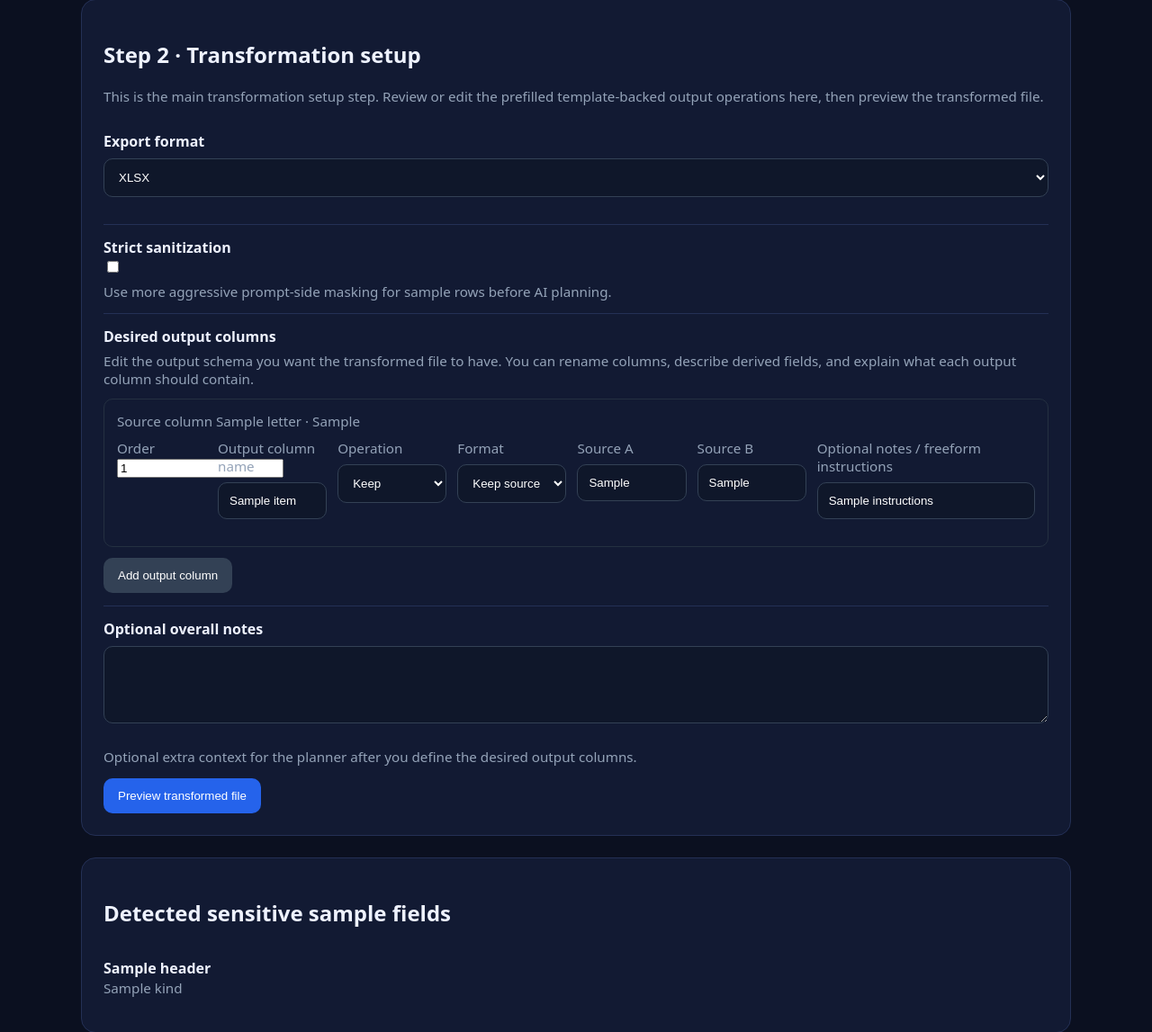
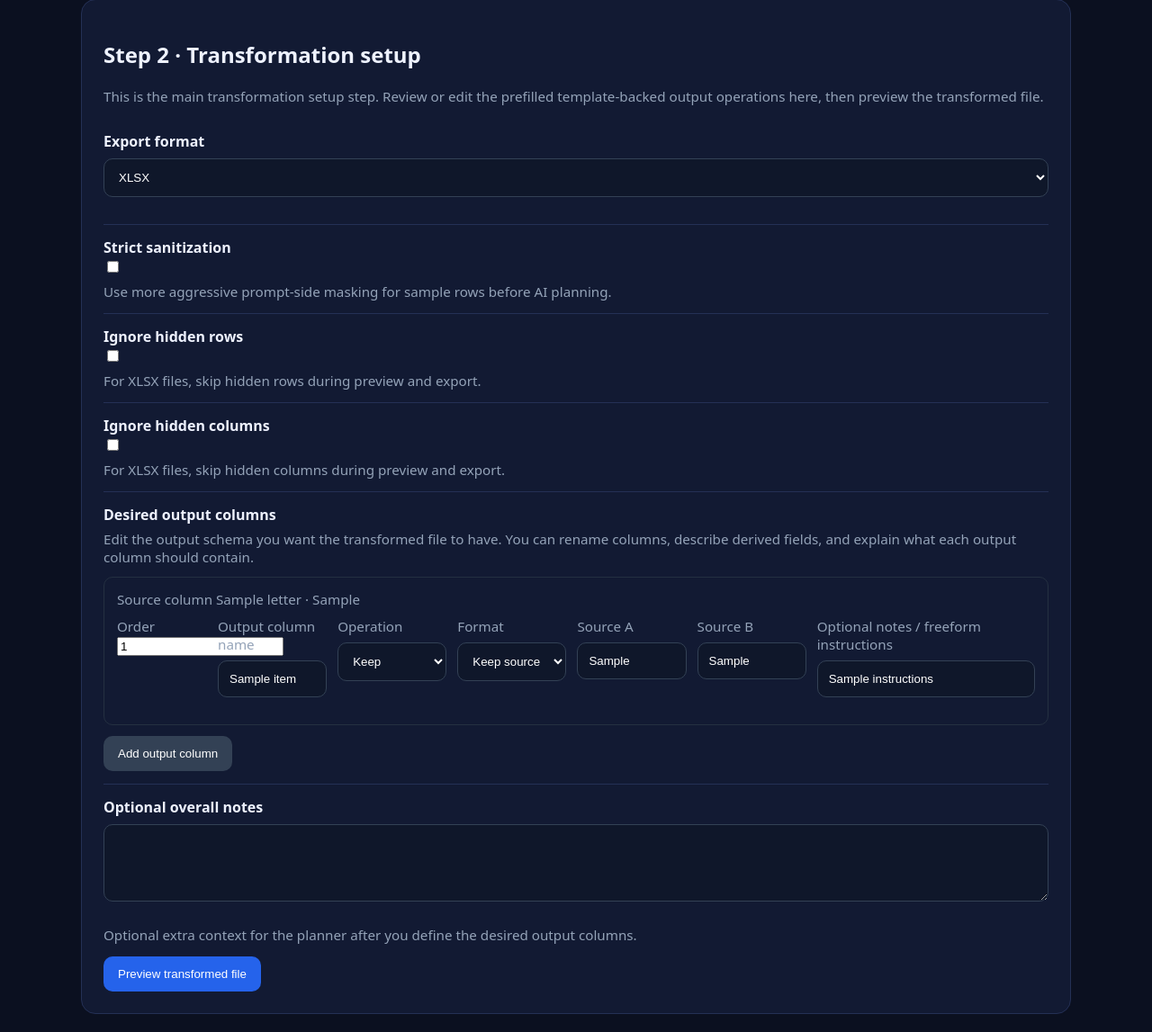
Before and after one commit to normandmickey/docstore-rag, a Django app: template templates/dashboard/spreadsheet_transformer.html in a window 1280 px wide. Shown: the part 2249-3396 px from the top of the page at 90% size. Run offline with Django 5.2, Linux system fonts and the light colour scheme; tables that the repository leaves empty hold one stand-in row (values such as "Sample post"); the template is opened without the code that fills it: values that come from a table or form of the project are taken from there, most other values are stand-ins (such as "Sample title", 1, 10 or a date in 2020); data that the repository does not hold is empty; parts of the project's set-up code (start-up, migrations or seed data) failed here and were passed over.

Commit message:
Add hidden row and column spreadsheet options

```diff
--- a/reports/models.py
+++ b/reports/models.py
@@ -26,6 +26,8 @@ class SpreadsheetTransformTemplate(models.Model):
     transform_request = models.TextField(blank=True, default='')
     export_format = models.CharField(max_length=10, choices=SpreadsheetTransformJob.EXPORT_CHOICES if 'SpreadsheetTransformJob' in globals() else [('xlsx', 'XLSX'), ('csv', 'CSV')], default='xlsx')
     strict_sanitization = models.BooleanField(default=False)
+    ignore_hidden_rows = models.BooleanField(default=False)
+    ignore_hidden_columns = models.BooleanField(default=False)
     created_at = models.DateTimeField(auto_now_add=True)
     updated_at = models.DateTimeField(auto_now=True)
 
@@ -66,6 +68,8 @@ class SpreadsheetTransformJob(models.Model):
     source_name = models.CharField(max_length=255, blank=True, default='')
     transform_request = models.TextField(blank=True, default='')
     strict_sanitization = models.BooleanField(default=False)
+    ignore_hidden_rows = models.BooleanField(default=False)
+    ignore_hidden_columns = models.BooleanField(default=False)
     plan_json = models.JSONField(default=dict, blank=True)
     headers_json = models.JSONField(default=list, blank=True)
     rows_json = models.JSONField(default=list, blank=True)
--- a/reports/views.py
+++ b/reports/views.py
@@ -39,6 +39,8 @@ class SpreadsheetTransformForm(forms.Form):
     transform_request = forms.CharField(required=False, label='Optional overall notes', widget=forms.Textarea(attrs={'rows': 4}), help_text='Optional extra context for the planner after you define the desired output columns.')
     export_format = forms.ChoiceField(required=False, choices=[('xlsx', 'XLSX'), ('csv', 'CSV')], initial='xlsx')
     strict_sanitization = forms.BooleanField(required=False, initial=False, help_text='Use more aggressive prompt-side masking for sample rows before AI planning.')
+    ignore_hidden_rows = forms.BooleanField(required=False, initial=False, help_text='For XLSX files, skip hidden rows during preview and export.')
+    ignore_hidden_columns = forms.BooleanField(required=False, initial=False, help_text='For XLSX files, skip hidden columns during preview and export.')
     has_prepared_file = forms.BooleanField(required=False, widget=forms.HiddenInput())
 
 
@@ -194,6 +196,8 @@ def spreadsheet_transformer(request):
             'transform_request': session_result.get('transform_request', ''),
             'export_format': session_result.get('export_format', 'xlsx'),
             'strict_sanitization': session_result.get('strict_sanitization', False),
+            'ignore_hidden_rows': session_result.get('ignore_hidden_rows', False),
+            'ignore_hidden_columns': session_result.get('ignore_hidden_columns', False),
             'has_prepared_file': True,
         })
         base['spreadsheet_transform_plan'] = session_result.get('plan')
@@ -243,6 +247,8 @@ def spreadsheet_transformer(request):
                         'rows': existing_result.get('rows', []),
                         'export_format': template.export_format or 'xlsx',
                         'strict_sanitization': bool(template.strict_sanitization),
+                        'ignore_hidden_rows': bool(template.ignore_hidden_rows),
+                        'ignore_hidden_columns': bool(template.ignore_hidden_columns),
                         'transform_request': template.transform_request or '',
                         'column_plan': template.column_plan_json or [],
                         'output_plan': template.output_plan_json or [],
@@ -294,6 +300,8 @@ def spreadsheet_transformer(request):
                         'rows': [],
                         'export_format': form.cleaned_data.get('export_format') or existing_result.get('export_format') or 'xlsx',
                         'strict_sanitization': form.cleaned_data.get('strict_sanitization') or existing_result.get('strict_sanitization') or False,
+                        'ignore_hidden_rows': bool(form.cleaned_data.get('ignore_hidden_rows') or existing_result.get('ignore_hidden_rows')),
+                        'ignore_hidden_columns': bool(form.cleaned_data.get('ignore_hidden_columns') or existing_result.get('ignore_hidden_columns')),
                         'transform_request': transform_request,
                         'column_plan': column_plan,
                         'output_plan': output_plan,
@@ -360,6 +368,8 @@ def spreadsheet_transformer(request):
                         'rows': [],
                         'export_format': form.cleaned_data.get('export_format') or session_result.get('export_format') or 'xlsx',
                         'strict_sanitization': form.cleaned_data.get('strict_sanitization') or False,
+                        'ignore_hidden_rows': bool(form.cleaned_data.get('ignore_hidden_rows') or session_result.get('ignore_hidden_rows')),
+                        'ignore_hidden_columns': bool(form.cleaned_data.get('ignore_hidden_columns') or session_result.get('ignore_hidden_columns')),
                         'transform_request': form.cleaned_data['transform_request'],
                         'column_plan': column_plan,
                         'output_plan': output_plan,
@@ -385,7 +395,16 @@ def spreadsheet_transformer(request):
                         column_plan=column_plan,
                         output_plan=output_plan,
                     )
-                    headers, transformed_rows = apply_transform_plan(rows=session_table.get('rows') or [], plan=plan, output_plan=output_plan)
+                    headers, transformed_rows = apply_transform_plan(
+                        rows=session_table.get('rows') or [],
+                        plan=plan,
+                        output_plan=output_plan,
+                        source_headers=session_table.get('headers') or [],
+                        hidden_row_indexes=session_table.get('hidden_row_indexes') or [],
+                        hidden_columns=session_table.get('hidden_columns') or [],
+                        ignore_hidden_rows=bool(form.cleaned_data.get('ignore_hidden_rows') or session_result.get('ignore_hidden_rows')),
+                        ignore_hidden_columns=bool(form.cleaned_data.get('ignore_hidden_columns') or session_result.get('ignore_hidden_columns')),
+                    )
                     request.session['spreadsheet_transform_result'] = {
                         'plan': plan,
                         'detected_fields': detected_fields,
@@ -395,6 +414,8 @@ def spreadsheet_transformer(request):
                         'rows': transformed_rows,
                         'export_format': form.cleaned_data.get('export_format') or session_result.get('export_format') or 'xlsx',
                         'strict_sanitization': form.cleaned_data.get('strict_sanitization') or False,
+                        'ignore_hidden_rows': bool(form.cleaned_data.get('ignore_hidden_rows') or session_result.get('ignore_hidden_rows')),
+                        'ignore_hidden_columns': bool(form.cleaned_data.get('ignore_hidden_columns') or session_result.get('ignore_hidden_columns')),
                         'transform_request': form.cleaned_data['transform_request'],
                         'column_plan': column_plan,
                         'output_plan': output_plan,
@@ -439,6 +460,8 @@ def spreadsheet_transformer(request):
                         transform_request=session_result.get('transform_request', ''),
                         export_format=session_result.get('export_format') or 'xlsx',
                         strict_sanitization=bool(session_result.get('strict_sanitization')),
+                        ignore_hidden_rows=bool(session_result.get('ignore_hidden_rows')),
+                        ignore_hidden_columns=bool(session_result.get('ignore_hidden_columns')),
                     )
                     messages.success(request, f'Saved template "{template_name}".')
                     return redirect('spreadsheet_transformer')
@@ -463,6 +486,8 @@ def spreadsheet_transformer(request):
                         plan_json={**(session_result.get('plan') or {}), 'output_plan': session_result.get('output_plan') or []},
                         headers_json=session_result.get('headers') or [],
                         rows_json=session_result.get('rows') or [],
+                        ignore_hidden_rows=bool(session_result.get('ignore_hidden_rows')),
+                        ignore_hidden_columns=bool(session_result.get('ignore_hidden_columns')),
                     )
                     build_spreadsheet_transform_export.delay(job.id)
                     messages.success(request, f'Queued export job #{job.id}. Refresh to download when ready.')
--- a/templates/dashboard/spreadsheet_transformer.html
+++ b/templates/dashboard/spreadsheet_transformer.html
@@ -134,7 +134,7 @@
     {% for field in spreadsheet_transform_form %}
       {% if field.name == 'has_prepared_file' %}
         {{ field }}
-      {% elif field.name == 'strict_sanitization' or field.name == 'export_format' %}
+      {% elif field.name == 'strict_sanitization' or field.name == 'export_format' or field.name == 'ignore_hidden_rows' or field.name == 'ignore_hidden_columns' %}
         <div class="row">
           <strong>{{ field.label }}</strong><br>
           {{ field }}
```
Also changed, not shown: reports/spreadsheet_transform.py (+24 -1 lines), reports/migrations/0003_template_job_hidden_options.py (added).
